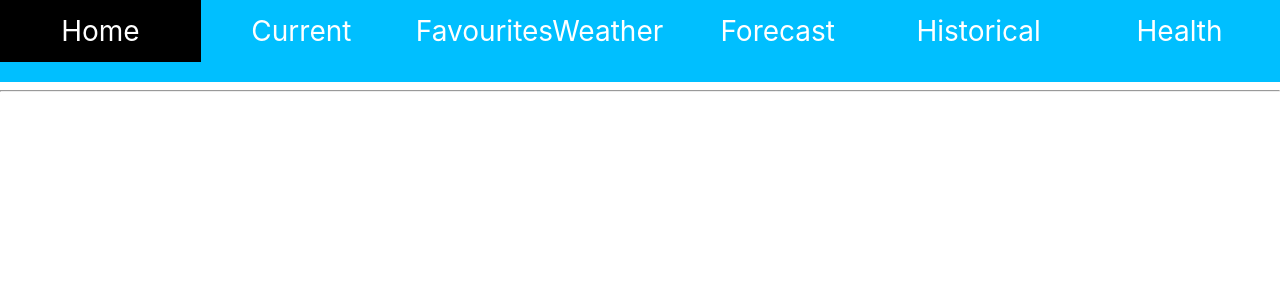
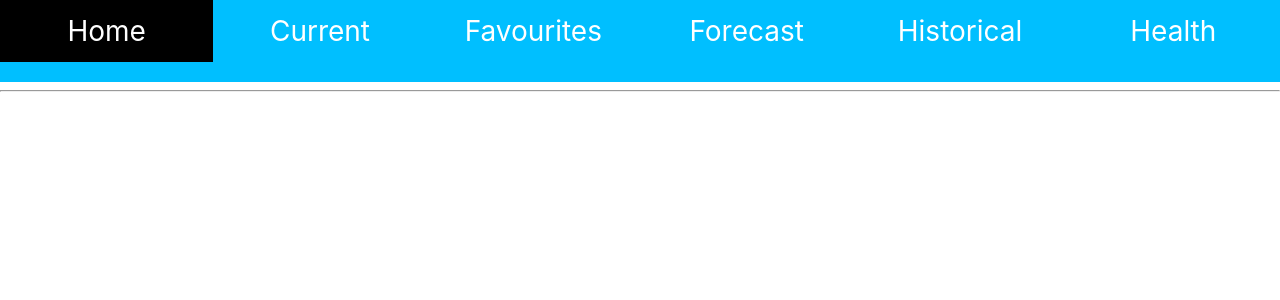
Before and after one commit to Sandyatech/tech-returner-final-project, a React (Create React App) app: page / in a window 1280 px wide. Shown: the top 300 px of the page. Built offline with nearby package versions, Linux system fonts and the light colour scheme; no server answers.

Commit message:
feat(App): Rename links

```diff
--- a/src/App.tsx
+++ b/src/App.tsx
@@ -12,7 +12,7 @@ function App() {
                 <ul className="App-header">
                     <li ><Link to='/' className="menu">Home</Link></li>
                     <li ><Link to='/Current' className="menu">Current</Link></li>
-                    <li ><Link to='/Favorites' className="menu">FavouritesWeather</Link></li>
+                    <li ><Link to='/Favourites' className="menu">Favourites</Link></li>
                     <li ><Link to='/Forecast' className="menu">Forecast</Link></li>
                     <li ><Link to='/Historical' className="menu">Historical</Link></li>
                     <li ><Link to='/Health' className="menu">Health</Link></li>
```
